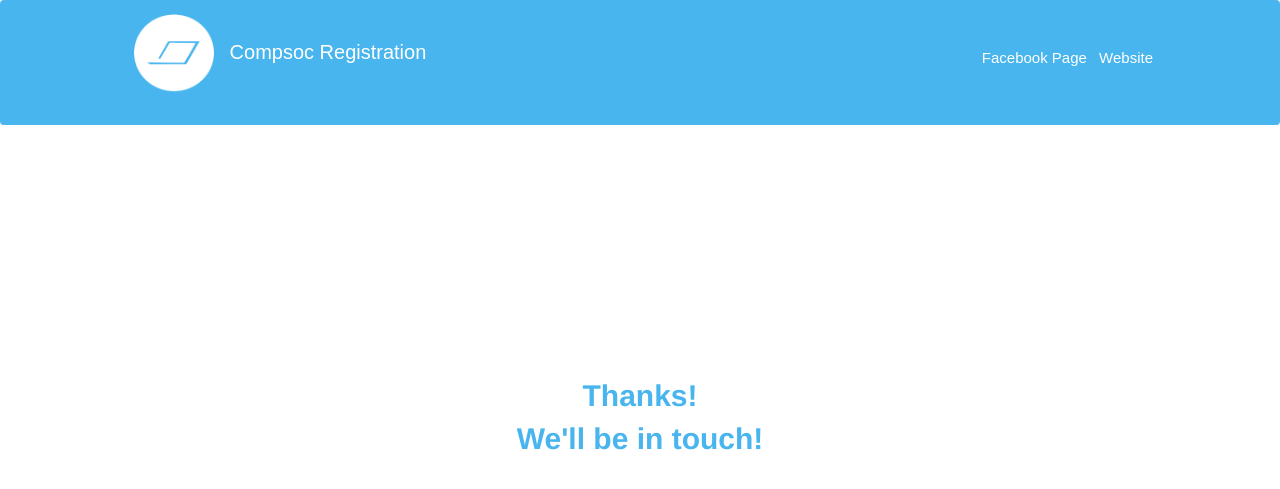
After one commit to abhishekchak52/reg-form, a Django app: page /success/ in a window 1280 px wide. The commit adds this page. Shown: the top 489 px of the page. Run offline with Django 3.2, Linux system fonts and the light colour scheme; some libraries are stand-ins or nearby versions.

Commit message:
Changed field requirements and redirect on submit
Set all fields to required except message.
Form now redirects user to a success page on correct submission.

```diff
--- a/members/urls.py
+++ b/members/urls.py
@@ -1,11 +1,12 @@
-from django.contrib import admin
 from django.conf.urls import url
 
 from .views import (
     member_form,
+    member_success,
 
 )
 
 urlpatterns = [
-    url(r'^$',member_form)
+    url(r'^$', member_form),
+    url(r'^success/$', member_success, name="member-success")
 ]
--- a/members/views.py
+++ b/members/views.py
@@ -1,13 +1,17 @@
-from django.shortcuts import render
+from django.shortcuts import render,HttpResponseRedirect,redirect
 from .forms import MemberForm
 from django.contrib import messages
 # Create your views here.
+
+
+
 def member_form(request):
     form = MemberForm(request.POST or None)
     if form.is_valid():
         instance = form.save()
-        messages.success(request,message='Successfully submitted')
+        return redirect('member-success')
     context = { 'form': form, }
     return render(request,'member_form.html',context)
 
-# def member_confirm(request):
+def member_success(request):
+    return render(request,'success.html')
--- a/static/css/base.css
+++ b/static/css/base.css
@@ -26,7 +26,6 @@ li {
     display: none;
 
 }
-
 .footer {
     display: block;
     margin: auto;
@@ -35,6 +34,11 @@ li {
     clear: both;
     font-size: 15px;
     color: black;
+    position: absolute;
+    bottom: 0;
+    right:0;
+    left:0;
+    text-align: center;
 }
 
 .logo-img {
--- /dev/null
+++ b/static/css/success.css
@@ -0,0 +1,15 @@
+#success {
+    display: block;
+    position: absolute;
+    margin: auto;
+    top: 0;
+    right: 0;
+    bottom: 0;
+    left: 0;
+    max-width: 300px;
+    max-height: 50px;
+    text-align: center;
+    font-weight: 600;
+    font-size: 30px;
+    color: #48b5ee;
+}
--- a/templates/base.html
+++ b/templates/base.html
@@ -29,7 +29,7 @@
     <ul id="logo">
             <span id="logo-span">
             <li><img src="{% static 'images/logo.png' %}" class="logo-img"></li>
-            <li><span id="header-text">Compsoc Registration</span></li>
+            <li><span>Compsoc Registration</span></li>
             </span>
     </ul>
     <ul id="top-links">
--- /dev/null
+++ b/templates/success.html
@@ -0,0 +1,17 @@
+{% extends "base.html" %}
+{% load staticfiles %}
+
+
+{% block style %}
+{{ block.super }}
+    <link rel="stylesheet" href='{%  static 'css/success.css' %}'/>
+{% endblock style %}
+
+
+{% block content %}
+
+<div id="success">
+Thanks!<br/> We'll be in touch!
+</div>
+
+{% endblock content %}
```
Also changed, not shown: members/models.py (+22 -20 lines), db.sqlite3, members/forms.py (line endings or trailing spaces), members/migrations/0001_initial.py (deleted), members/migrations/0002_auto_20160712_1837.py (deleted), members/migrations/__init__.py (deleted), 7 other files.
